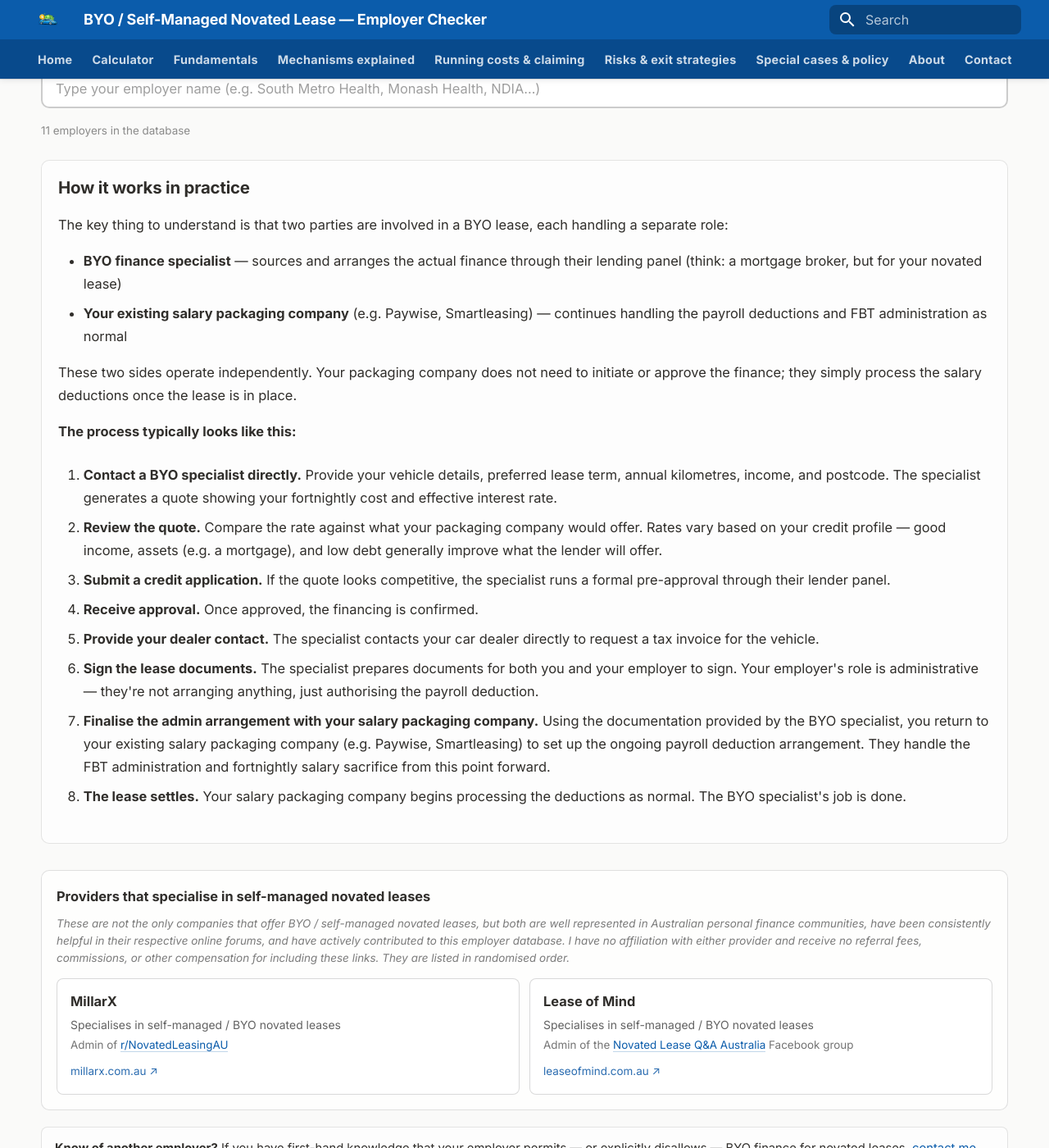
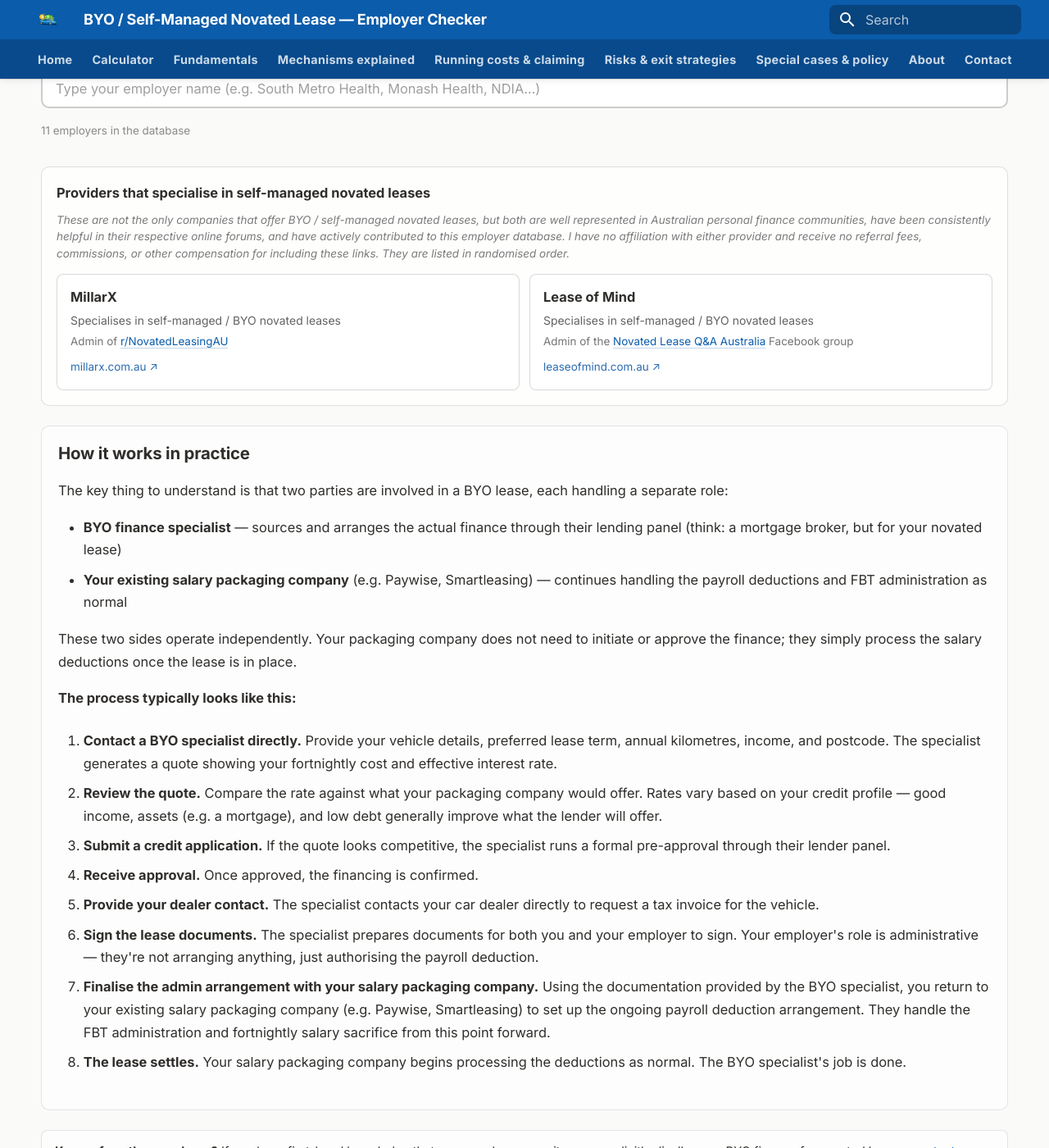
Before and after one commit to novatedlease/novatedlease.github.io, an MkDocs documentation site: the page built from docs/tools/byo-employer-check.md, in a window 1280 px wide and 1400 px high, scrolled down 499 px. Shown: the whole window at 82% size. Built offline with MkDocs 1.6.1 and Material for MkDocs 9.7.7, drawn with Linux system fonts in a browser that asks for light colours.

Commit message:
byo checker: move provider cards above how-it-works section
Co-Authored-By: Claude Sonnet 4.6 <noreply@anthropic.com>

```diff
--- a/docs/tools/byo-employer-check.md
+++ b/docs/tools/byo-employer-check.md
@@ -251,6 +251,8 @@ This page is a community-maintained record of confirmed employer policies.
   <div id="byo-results-area"></div>
 </div>
 
+<div id="byo-providers-section"></div>
+
 <div class="byo-how-it-works" markdown="1">
 
 ### How it works in practice
@@ -281,8 +283,6 @@ These two sides operate independently. Your packaging company does not need to i
 8. **The lease settles.** Your salary packaging company begins processing the deductions as normal. The BYO specialist's job is done.
 
 </div>
-
-<div id="byo-providers-section"></div>
 
 <div class="byo-contribute-box">
   <strong>Know of another employer?</strong> If you have first-hand knowledge that your employer permits — or explicitly disallows — BYO finance for novated leases, <a href="/about/contact/">contact me</a> with details and I'll add it to the database.
```
